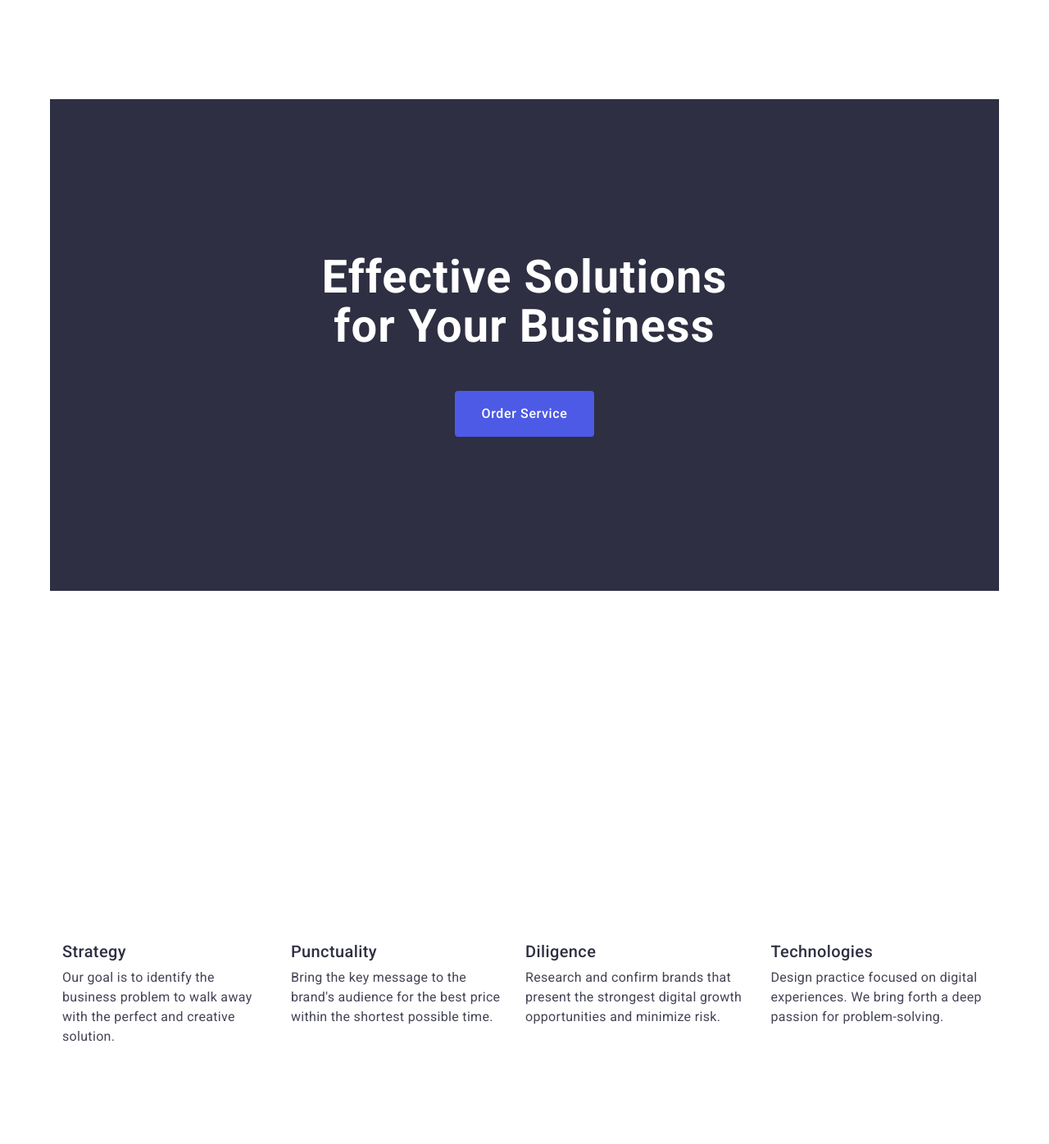
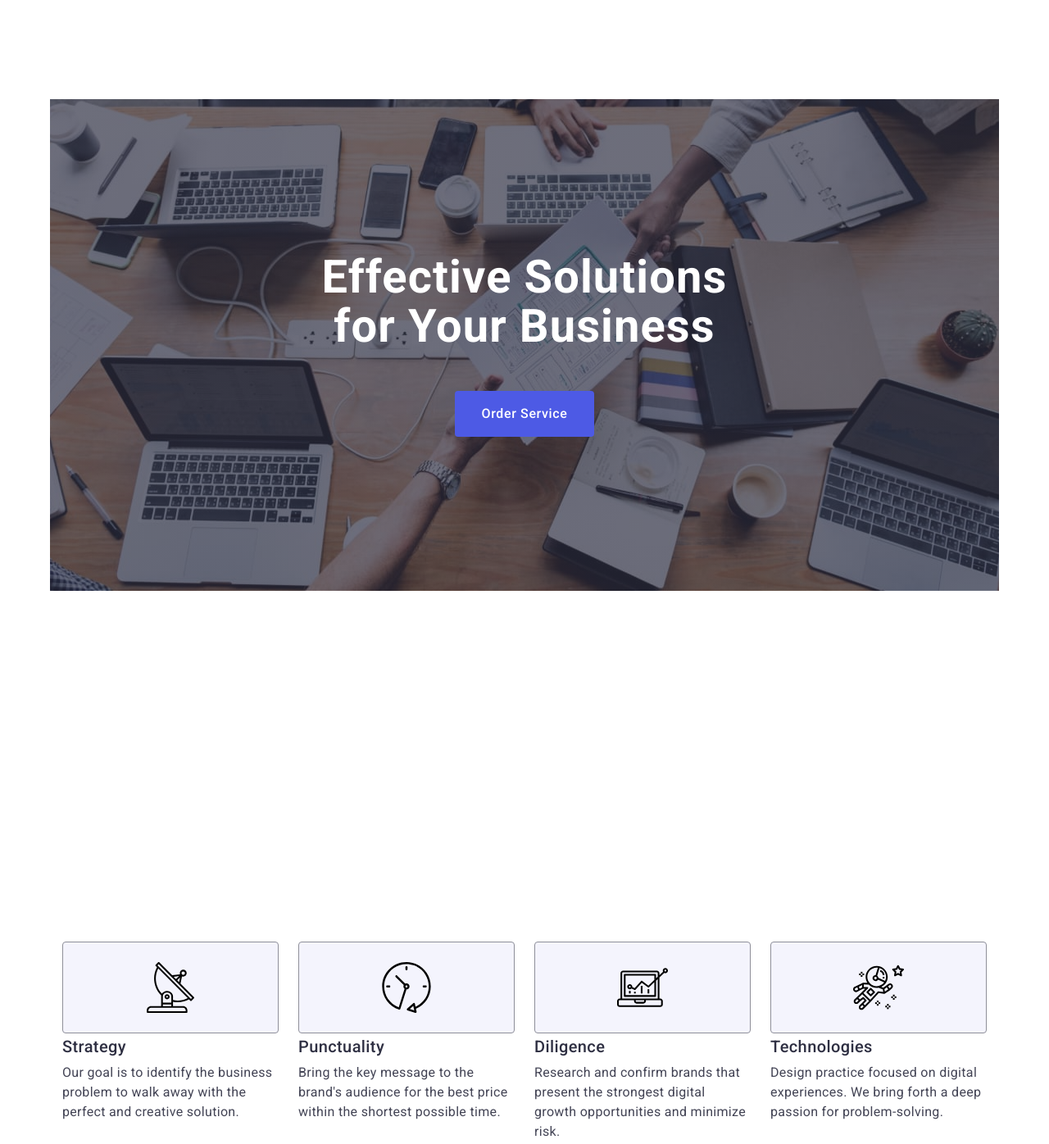
Before and after one commit to HalynaMal/goit-markup-hw-04, a plain HTML site: page index.html in a window 1280 px wide. Shown: the part 140-1536 px from the top of the page at 82% size. Drawn offline with nearby package versions, Linux system fonts and the light colour scheme.

Commit message:
add icons
add icons feature

```diff
--- a/css/styles.css
+++ b/css/styles.css
@@ -136,6 +136,10 @@ img {
 
 .head-container {
    background-color: #2E2F42;
+   background-image: linear-gradient(#2E2F42B2, #2E2F42B2), url(../images/people-office.jpg);
+   background-repeat: no-repeat;
+   background-position: center;
+   background-size: cover;
    padding-bottom: 188px;
    /* gap: 48px; */
 }
@@ -196,6 +200,7 @@ padding: 120px 0;
 
 .feature-item {
     width: calc((100%-72px)/4);
+
 }
 .feature-title {
     font-size: 20px;
@@ -211,6 +216,15 @@ padding: 120px 0;
     line-height: 1.5;
     letter-spacing: 0.32px;
     color: #434455;
+}
+
+.icon-feature {
+padding: 24px 100px;
+border: 1px solid #8E8F99;
+width: 264px;
+height: 112px;
+border-radius: 4px;
+background-color: #f4f4fd;
 }
 
 /* section 3 Our Team and section 4 Our Portfolio*/
--- a/index.html
+++ b/index.html
@@ -64,6 +64,9 @@
           <h2 class="visually-hidden">Feature</h2>
           <ul class="feature-list">
             <li class="feature-item">
+              <svg class="icon-feature" width="64" height="64">
+                <use href="./images/icons.svg#icon-antenna1svg"></use>
+              </svg>
               <h3 class="feature-title">Strategy</h3>
               <p class="feature-contents">
                 Our goal is to identify the business problem to walk away with
@@ -71,6 +74,9 @@
               </p>
             </li>
             <li class="feature-item">
+              <svg class="icon-feature" width="64" height="64">
+                <use href="./images/icons.svg#icon-clock1svg"></use>
+              </svg>
               <h3 class="feature-title">Punctuality</h3>
               <p class="feature-contents">
                 Bring the key message to the brand's audience for the best price
@@ -78,6 +84,9 @@
               </p>
             </li>
             <li class="feature-item">
+              <svg class="icon-feature" width="64" height="64">
+                <use href="./images/icons.svg#icon-diagram1svg"></use>
+              </svg>
               <h3 class="feature-title">Diligence</h3>
               <p class="feature-contents">
                 Research and confirm brands that present the strongest digital
@@ -85,6 +94,9 @@
               </p>
             </li>
             <li class="feature-item">
+              <svg class="icon-feature" width="64" height="64">
+                <use href="./images/icons.svg#icon-astronaut1svg"></use>
+              </svg>
               <h3 class="feature-title">Technologies</h3>
               <p class="feature-contents">
                 Design practice focused on digital experiences. We bring forth a
```
Also changed, not shown: images/icons.svg (added), images/people-office.jpg (added).
